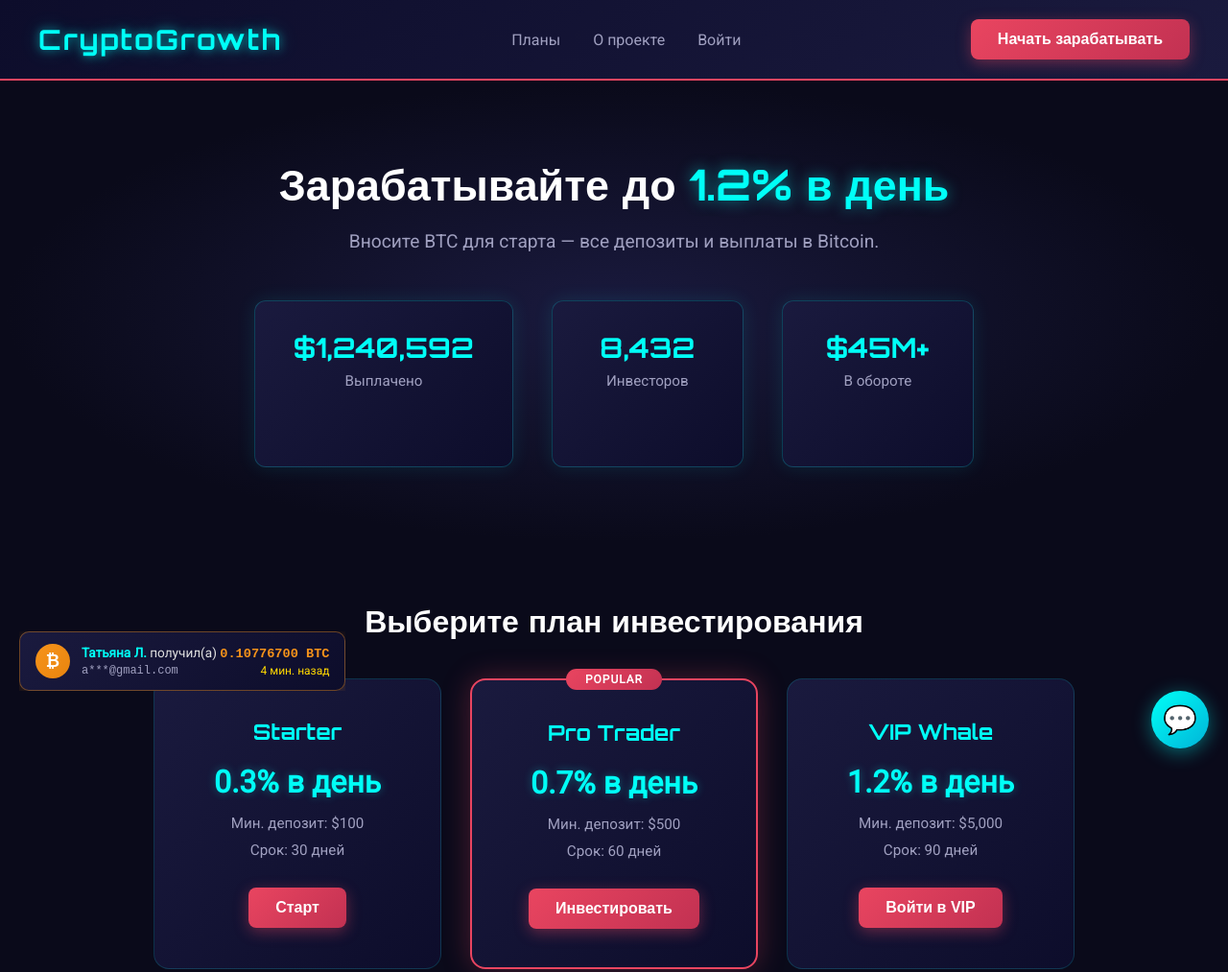
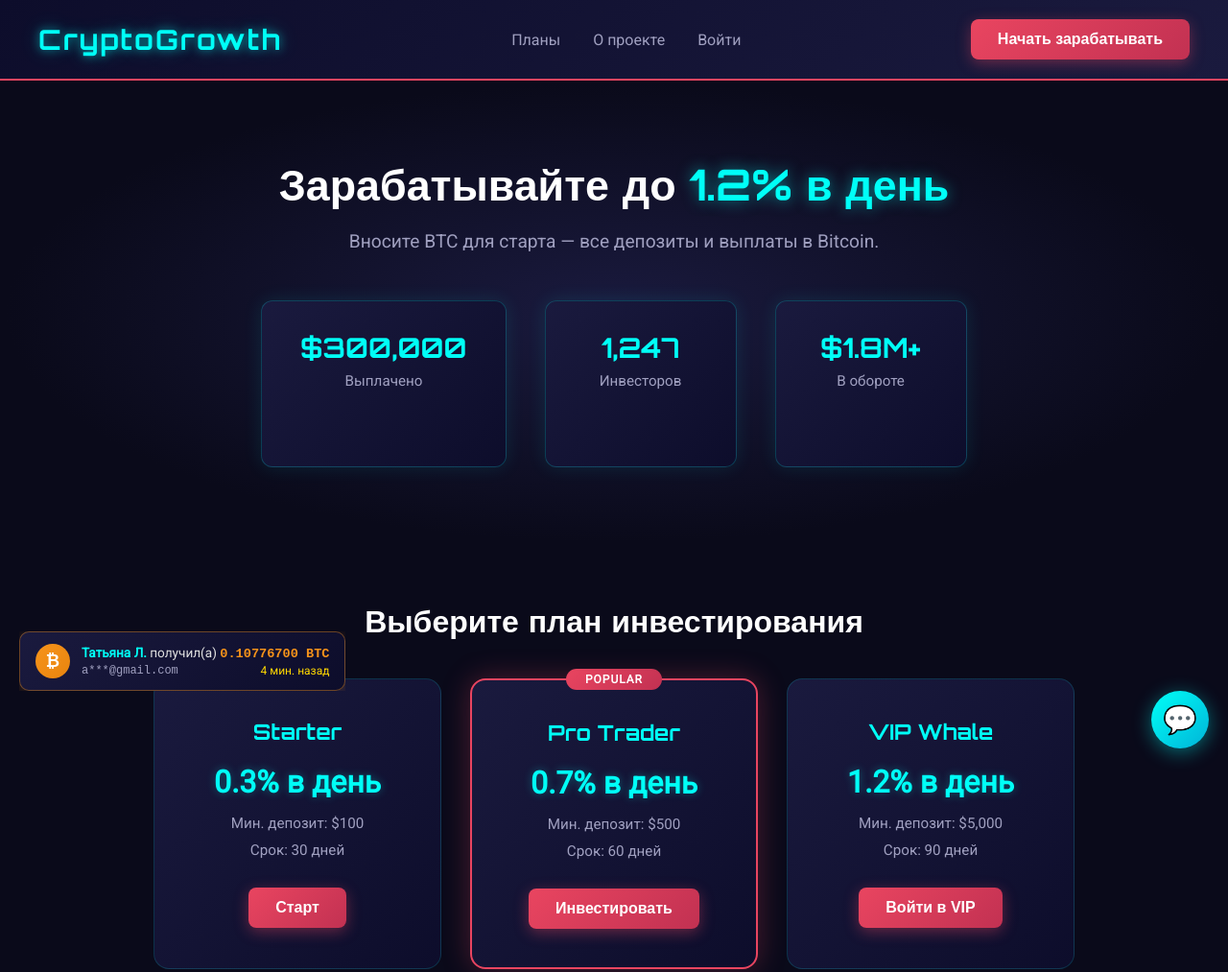
Before and after one commit to alexandershalaev2-svg/cryptogrowth, a website: page public/index.html in a window 1280 px wide. Shown: the top 1013 px of the page at 96% size. Drawn offline with Linux system fonts and the light colour scheme.

Commit message:
feat: realistic stats ( paid, 1247 investors) + remove money rain from main/dashboard, keep only particles

```diff
--- a/public/index.html
+++ b/public/index.html
@@ -8,9 +8,8 @@
     <link href="https://fonts.googleapis.com/css2?family=Orbitron:wght@400;700&family=Roboto:wght@300;400&display=swap" rel="stylesheet">
 </head>
 <body>
-    <!-- Animated Money/Crypto Background -->
+    <!-- Canvas Particle Background Only -->
     <canvas id="moneyCanvas"></canvas>
-    <div class="money-rain-container" id="moneyRain"></div>
 
     <header>
         <div class="logo">CryptoGrowth</div>
@@ -28,15 +27,15 @@
 
         <div class="stats">
             <div class="stat-box">
-                <h3>$1,240,592</h3>
+                <h3>$300,000</h3>
                 <p>Выплачено</p>
             </div>
             <div class="stat-box">
-                <h3>8,432</h3>
+                <h3>1,247</h3>
                 <p>Инвесторов</p>
             </div>
             <div class="stat-box">
-                <h3>$45M+</h3>
+                <h3>$1.8M+</h3>
                 <p>В обороте</p>
             </div>
         </div>
@@ -113,39 +112,9 @@
     <script src="/js/payouts.js"></script>
     <script src="/js/chat.js"></script>
 
-    <!-- Money Rain Animation -->
+    <!-- Canvas Particle Background -->
     <script>
-    (function() {
-        const symbols = ['💰', '💵', '💸', '🤑', '💎', '₿', 'Ξ', '💲', '🪙', '💹', '📈', '🚀'];
-        const colors = ['#ffd700', '#f7931a', '#00fff7', '#e94560', '#00ff00', '#ff6b6b', '#a855f7'];
-        const container = document.getElementById('moneyRain');
-
-        function createMoneySymbol() {
-            const el = document.createElement('div');
-            el.className = 'money-symbol';
-            el.textContent = symbols[Math.floor(Math.random() * symbols.length)];
-            el.style.left = Math.random() * 100 + '%';
-            el.style.fontSize = (24 + Math.random() * 32) + 'px';
-            el.style.color = colors[Math.floor(Math.random() * colors.length)];
-            el.style.animationDuration = (5 + Math.random() * 6) + 's, 1.5s';
-            el.style.animationDelay = '0s';
-            el.style.opacity = '0.8';
-            container.appendChild(el);
-
-            setTimeout(() => el.remove(), 12000);
-        }
-
-        // Create initial batch - more symbols
-        for (let i = 0; i < 30; i++) {
-            setTimeout(createMoneySymbol, i * 150);
-        }
-
-        // Keep creating symbols more frequently
-        setInterval(createMoneySymbol, 400);
-    })();
-
-    // Canvas particle background
-    (function() {
+    document.addEventListener('DOMContentLoaded', function() {
         const canvas = document.getElementById('moneyCanvas');
         if (!canvas) return;
         const ctx = canvas.getContext('2d');
@@ -158,27 +127,23 @@
         window.addEventListener('resize', resize);
 
         const particles = [];
-        const particleCount = 100;
+        const particleCount = 80;
 
         class Particle {
-            constructor() {
-                this.reset();
-            }
+            constructor() { this.reset(); }
             reset() {
                 this.x = Math.random() * canvas.width;
                 this.y = Math.random() * canvas.height;
-                this.size = Math.random() * 3 + 1;
-                this.speedX = (Math.random() - 0.5) * 1;
-                this.speedY = (Math.random() - 0.5) * 1;
-                this.opacity = Math.random() * 0.6 + 0.3;
-                this.hue = Math.random() * 60 + 170; // cyan to blue range
+                this.size = Math.random() * 2.5 + 0.5;
+                this.speedX = (Math.random() - 0.5) * 0.5;
+                this.speedY = (Math.random() - 0.5) * 0.5;
+                this.opacity = Math.random() * 0.4 + 0.1;
+                this.hue = Math.random() * 60 + 170;
             }
             update() {
                 this.x += this.speedX;
                 this.y += this.speedY;
-                if (this.x < 0 || this.x > canvas.width || this.y < 0 || this.y > canvas.height) {
-                    this.reset();
-                }
+                if (this.x < 0 || this.x > canvas.width || this.y < 0 || this.y > canvas.height) this.reset();
             }
             draw() {
                 ctx.beginPath();
@@ -188,18 +153,11 @@
             }
         }
 
-        for (let i = 0; i < particleCount; i++) {
-            particles.push(new Particle());
-        }
+        for (let i = 0; i < particleCount; i++) particles.push(new Particle());
 
         function animate() {
             ctx.clearRect(0, 0, canvas.width, canvas.height);
-            particles.forEach(p => {
-                p.update();
-                p.draw();
-            });
-
-            // Draw connections
+            particles.forEach(p => { p.update(); p.draw(); });
             for (let i = 0; i < particles.length; i++) {
                 for (let j = i + 1; j < particles.length; j++) {
                     const dx = particles[i].x - particles[j].x;
@@ -209,8 +167,8 @@
                         ctx.beginPath();
                         ctx.moveTo(particles[i].x, particles[i].y);
                         ctx.lineTo(particles[j].x, particles[j].y);
-                        ctx.strokeStyle = `rgba(0, 255, 247, ${0.15 * (1 - dist / 120)})`;
-                        ctx.lineWidth = 1;
+                        ctx.strokeStyle = `rgba(0, 255, 247, ${0.08 * (1 - dist / 120)})`;
+                        ctx.lineWidth = 0.5;
                         ctx.stroke();
                     }
                 }
@@ -218,7 +176,7 @@
             requestAnimationFrame(animate);
         }
         animate();
-    })();
+    });
     </script>
 </body>
 </html>
```
Also changed, not shown: public/dashboard.html (+10 -39 lines).
